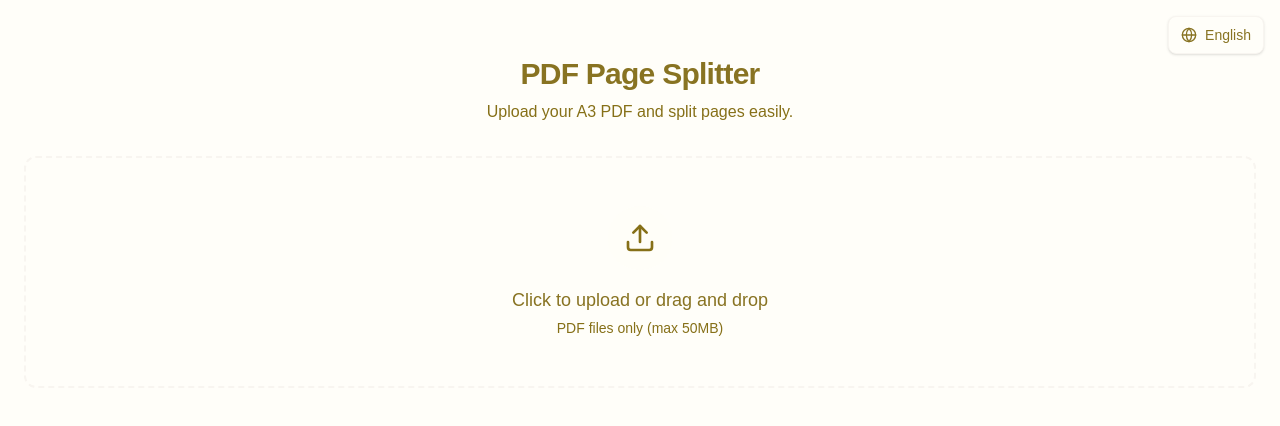
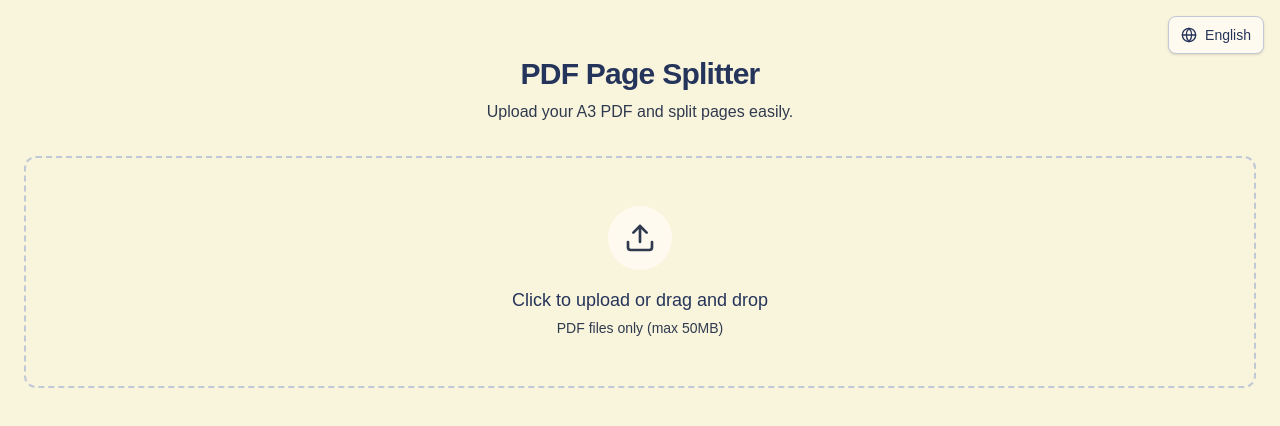
Before and after one commit to SamLiu79/pdf-splitter, a Next.js app: page / in a window 1280 px wide. Shown: the top 426 px of the page. Built offline with nearby package versions, Linux system fonts and the light colour scheme.

Commit message:
style(theme): apply rubai palette

```diff
--- a/app/globals.css
+++ b/app/globals.css
@@ -1,34 +1,31 @@
 @import "tailwindcss";
 
 :root {
-  --ctc-mode: lightDark;
-  --color-snow-white: #fffef9;
-  --color-ivory-white: #fffef8;
-  --color-sea-cucumber-gray: #fffefa;
-  --color-pear-white: #f8f5f0;
-  --color-jasmine-yellow: #f8df72;
-  --color-moss-green: #887322;
-  --color-biluochun-green: #867018;
-  --color-shanlan: #b2c9b2;
-  --color-lake-green: #70c8a4;
-
+  --ctc-mode: custom;
+  --color-rubai: #f9f4dc;
+  --color-yunfeng-gray: #c1c8d6;
+  --color-light-blue-purple: #a7a8bd;
+  --color-ganqing: #4f84ff;
+  --color-ink-blue: #25345a;
+  --color-soft-ink-blue: #2f3a4f;
+  --color-ganqing-hover: #2f68e8;
 }
 
 @theme inline {
-  --color-background: #fffef9;
-  --color-foreground: #867018;
-  --color-page: #fffef9;
-  --color-panel: #fffef8;
-  --color-muted-surface: #f8f5f0;
-  --color-floating: #fffef9;
-  --color-subtle-surface: #fffefa;
-  --color-brand: #887322;
-  --color-muted-copy: #867018;
-  --color-hairline: #f8f5f0;
-  --color-accent: #f8df72;
-  --color-primary-hover: #6f5e1c;
-  --color-split-line: #f8df72;
-  --color-split-handle: #f8df72;
+  --color-background: #f9f4dc;
+  --color-foreground: #25345a;
+  --color-page: #f9f4dc;
+  --color-panel: #fffaf0;
+  --color-muted-surface: #f4efd8;
+  --color-floating: #fffaf0;
+  --color-subtle-surface: #e7e9ee;
+  --color-brand: #25345a;
+  --color-muted-copy: #2f3a4f;
+  --color-hairline: #c1c8d6;
+  --color-accent: #a7a8bd;
+  --color-primary-hover: #2f68e8;
+  --color-split-line: #4f84ff;
+  --color-split-handle: #4f84ff;
   --font-sans: var(--font-geist-sans);
   --font-mono: var(--font-geist-mono);
 }
```
